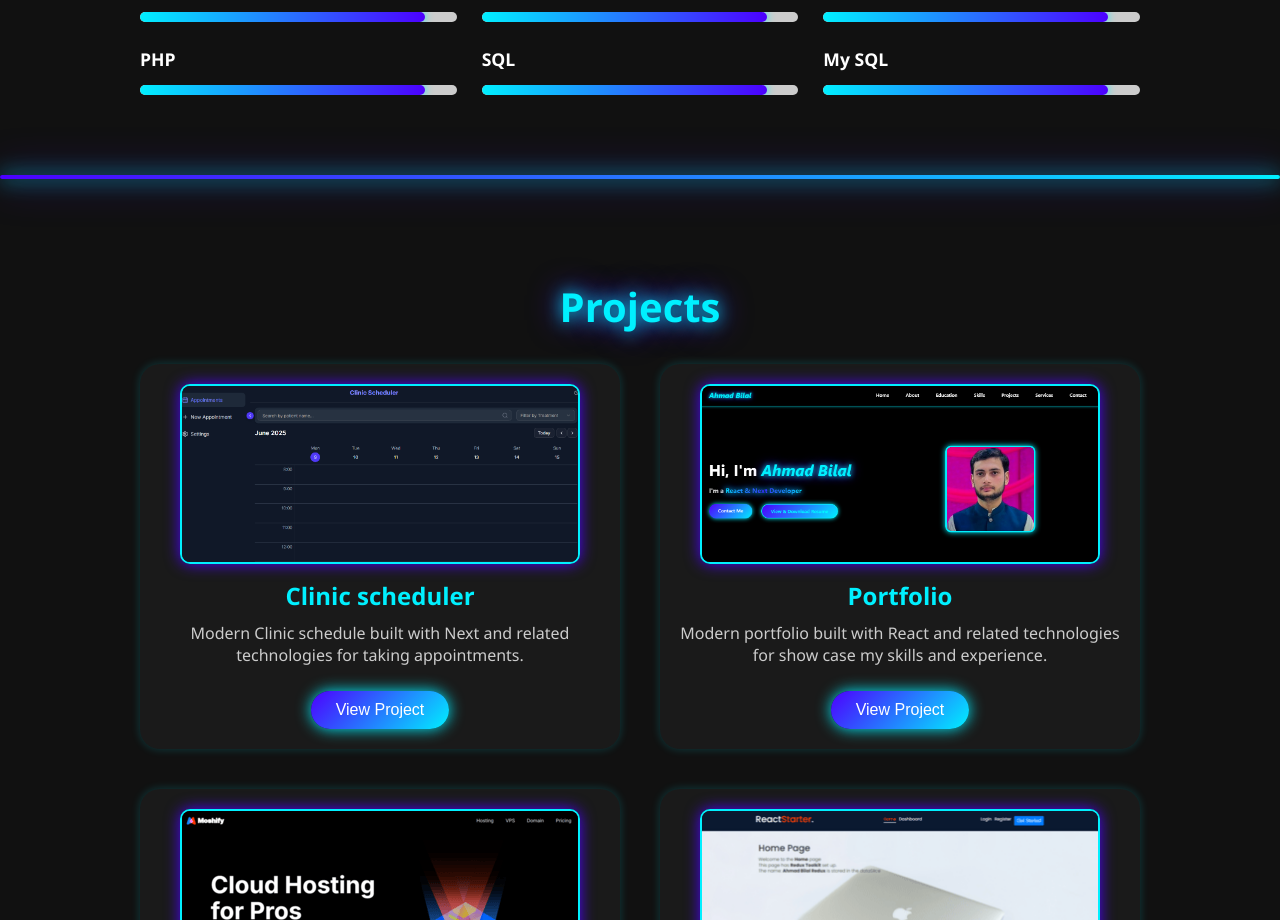
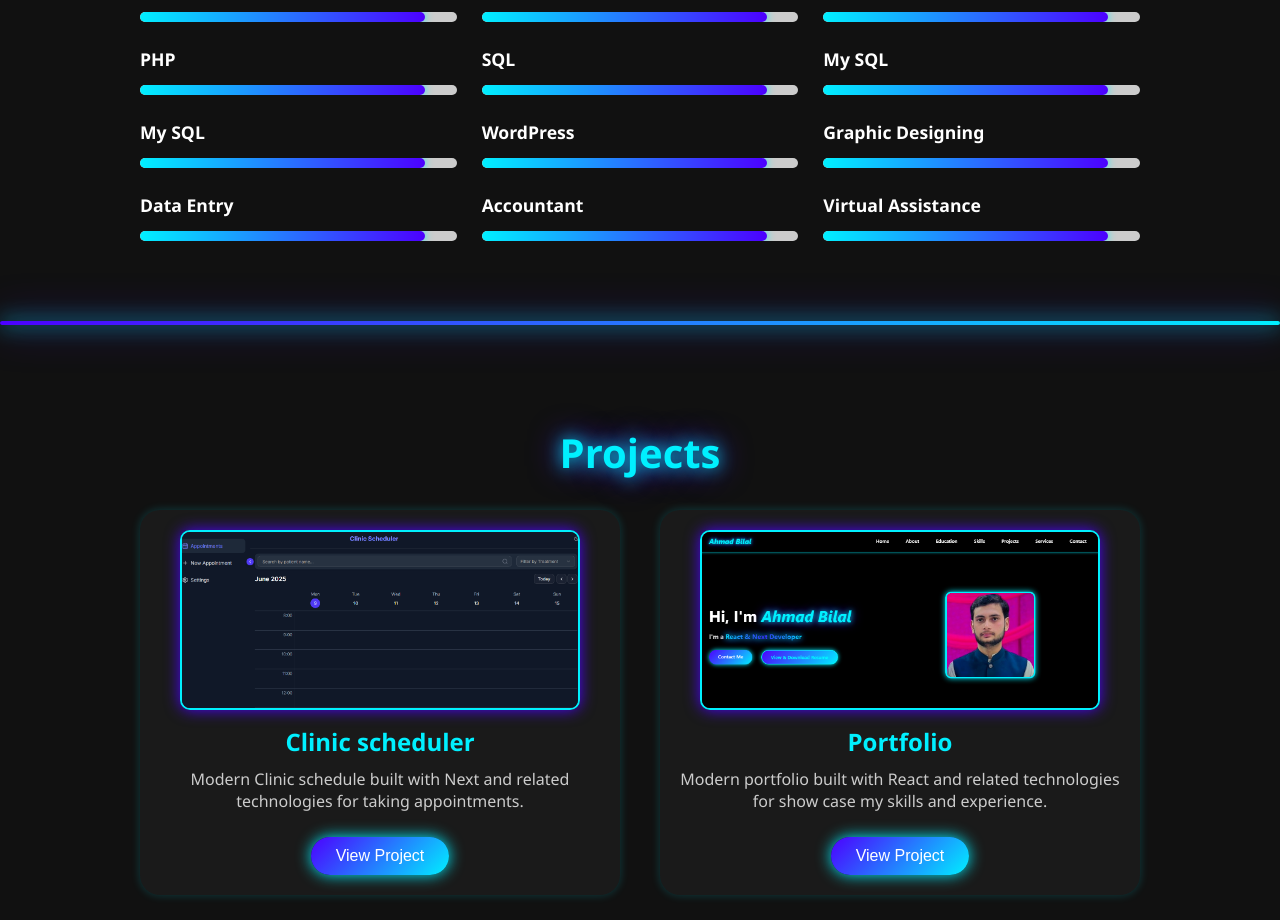
Before and after one commit to ahmadbilal-kh/portfolio, a React (Create React App) app: page / in a window 1280 px wide. Shown: the part 2151-3071 px from the top of the page. Built offline with nearby package versions, Linux system fonts and the light colour scheme.

Commit message:
Add more skills

```diff
--- a/src/components/Skills.js
+++ b/src/components/Skills.js
@@ -79,6 +79,42 @@ const Skills = () => {
               <div className="bar"></div>
             </div>
           </div>
+        <div className="skill">
+            <span>My SQL</span>
+            <div className="progress">
+              <div className="bar"></div>
+            </div>
+          </div>
+    <div className="skill">
+            <span>WordPress</span>
+            <div className="progress">
+              <div className="bar"></div>
+            </div>
+          </div>
+    <div className="skill">
+            <span>Graphic Designing</span>
+            <div className="progress">
+              <div className="bar"></div>
+            </div>
+          </div>
+    <div className="skill">
+            <span>Data Entry</span>
+            <div className="progress">
+              <div className="bar"></div>
+            </div>
+          </div>
+    <div className="skill">
+            <span>Accountant</span>
+            <div className="progress">
+              <div className="bar"></div>
+            </div>
+          </div>
+    <div className="skill">
+            <span>Virtual Assistance</span>
+            <div className="progress">
+              <div className="bar"></div>
+            </div>
+          </div>
         </div>
       </div>
     </div>
```
